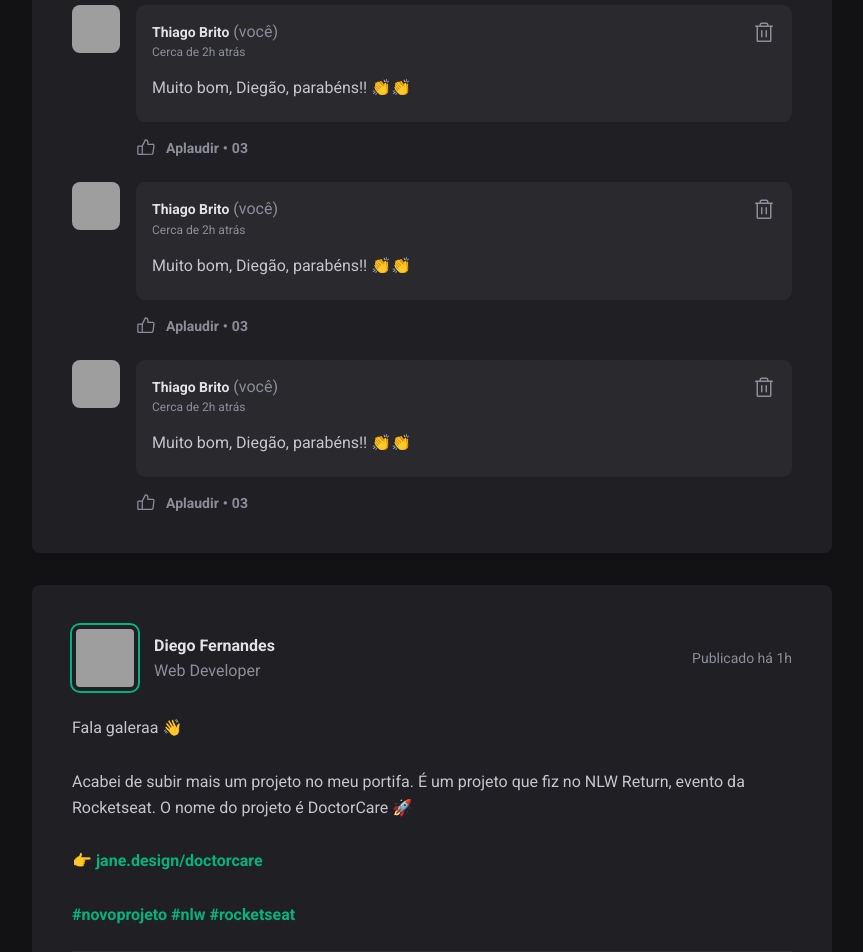
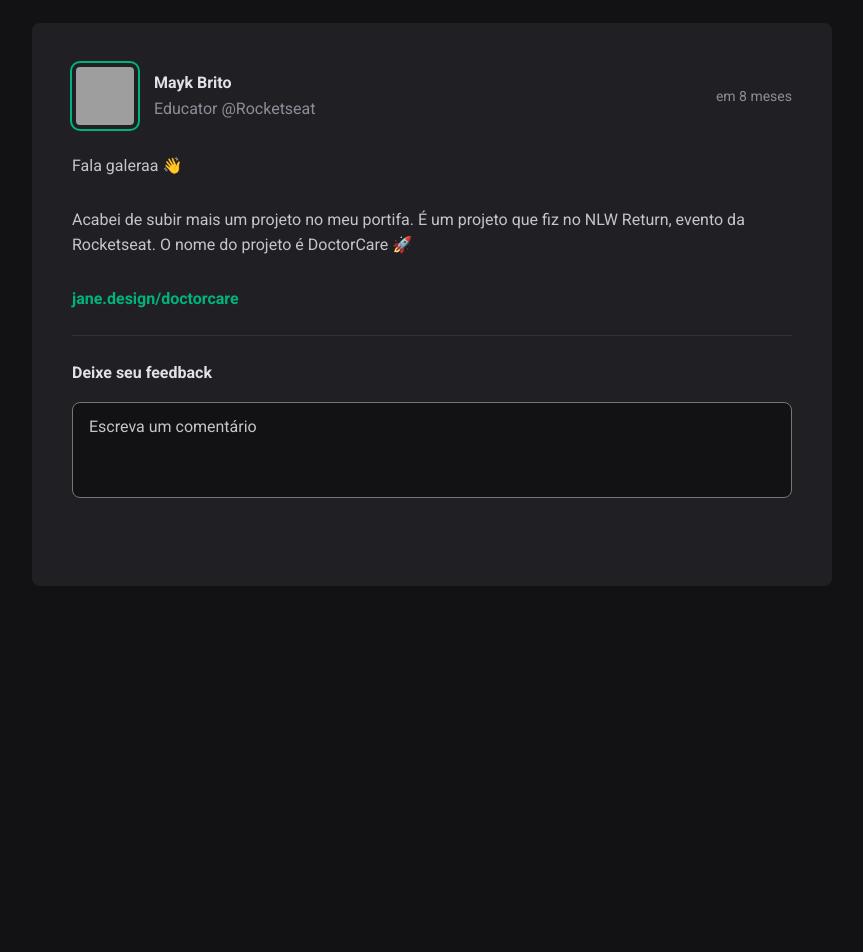
Before and after one commit to trybrito/ignite-feed, a React (Vite) app: page / in a window 1280 px wide. Shown: the part 680-1632 px from the top of the page, without its empty margins (352-1215 px from the left). After the commit the page ends 1298 px from the top, so only its background shows below. Built offline with nearby package versions, Linux system fonts and the light colour scheme; grey boxes are pictures that could not be loaded.

Commit message:
feat: showing posts

```diff
--- a/package.json
+++ b/package.json
@@ -9,6 +9,7 @@
     "preview": "vite preview"
   },
   "dependencies": {
+    "date-fns": "^4.1.0",
     "phosphor-react": "^1.4.1",
     "react": "^18.3.1",
     "react-dom": "^18.3.1"
--- a/src/components/Post/index.tsx
+++ b/src/components/Post/index.tsx
@@ -1,36 +1,61 @@
 import { Avatar } from "../Avatar";
 import { Comment } from "../Comment";
+
 import styles from "./styles.module.css";
 
-export function Post() {
+import { format, formatDistanceToNow } from "date-fns";
+import { ptBR } from "date-fns/locale";
+
+type Props = {
+  author: {
+    avatarUrl: string;
+    name: string;
+    role: string;
+  };
+  content: {
+    type: string;
+    content: string;
+  }[];
+  publishedAt: Date;
+};
+
+export function Post({ author, content, publishedAt }: Props) {
+  const publishedDateTitle = format(publishedAt, "d 'de' LLLL 'às' HH:mm'h'", {
+    locale: ptBR,
+  });
+
+  const publishedDateRelativeToNow = formatDistanceToNow(publishedAt, {
+    locale: ptBR,
+    addSuffix: true,
+  });
+
   return (
     <article className={styles.post}>
       <header>
         <div className={styles.author}>
-          <Avatar size="lg" src="https://github.com/diego3g.png" />
+          <Avatar size="lg" src={author.avatarUrl} />
           <div className={styles.authorInfo}>
-            <strong>Diego Fernandes</strong>
-            <span>Web Developer</span>
+            <strong>{author.name}</strong>
+            <span>{author.role}</span>
           </div>
         </div>
-        <time title="19 de Janeiro às 20:20" dateTime="2025-01-19 20:20:00">
-          Publicado há 1h
+        <time title={publishedDateTitle} dateTime={publishedAt.toISOString()}>
+          {publishedDateRelativeToNow}
         </time>
       </header>
       <div className={styles.content}>
-        <p>Fala galeraa 👋</p>
-        <p>
-          Acabei de subir mais um projeto no meu portifa. É um projeto que fiz
-          no NLW Return, evento da Rocketseat. O nome do projeto é DoctorCare 🚀
-        </p>
-        <p>
-          👉 <a href="#">jane.design/doctorcare</a>
-        </p>
-        <p>
-          <a href="#">#novoprojeto</a>&nbsp;
-          <a href="#">#nlw</a>&nbsp;
-          <a href="#">#rocketseat</a>&nbsp;
-        </p>
+        {content.map((line) => {
+          switch (line.type) {
+            case "paragraph":
+              return <p>{line.content}</p>;
+            case "link":
+              return (
+                <p>
+                  <a href="#">{line.content}</a>
+                </p>
+              );
+          }
+        })}
       </div>
       <form className={styles.commentForm}>
         <strong>Deixe seu feedback</strong>
@@ -40,11 +65,7 @@
         </footer>
       </form>
 
-      <div className={styles.commentList}>
-        <Comment />
-        <Comment />
-        <Comment />
-      </div>
+      <div className={styles.commentList}></div>
     </article>
   );
 }
--- a/src/pages/Home/index.tsx
+++ b/src/pages/Home/index.tsx
@@ -2,6 +2,51 @@
 import { Sidebar } from "../../components/Sidebar";
 import { Post } from "../../components/Post";
 import styles from "./styles.module.css";
+
+const posts = [
+  {
+    id: 1,
+    author: {
+      avatarUrl: "https://github.com/diego3g.png",
+      name: "Diego Fernandes",
+      role: "CTO @Rocketseat",
+    },
+    content: [
+      {
+        type: "paragraph",
+        content: "Fala galeraa 👋",
+      },
+      {
+        type: "paragraph",
+        content:
+          "Acabei de subir mais um projeto no meu portifa. É um projeto que fiz no NLW Return, evento da Rocketseat. O nome do projeto é DoctorCare 🚀",
+      },
+      { type: "link", content: "jane.design/doctorcare" },
+    ],
+    publishedAt: new Date("2025-01-02 14:32:15"),
+  },
+  {
+    id: 2,
+    author: {
+      avatarUrl: "https://github.com/maykbrito.png",
+      name: "Mayk Brito",
+      role: "Educator @Rocketseat",
+    },
+    content: [
+      {
+        type: "paragraph",
+        content: "Fala galeraa 👋",
+      },
+      {
+        type: "paragraph",
+        content:
+          "Acabei de subir mais um projeto no meu portifa. É um projeto que fiz no NLW Return, evento da Rocketseat. O nome do projeto é DoctorCare 🚀",
+      },
+      { type: "link", content: "jane.design/doctorcare" },
+    ],
+    publishedAt: new Date("2025-10-02 21:10:25"),
+  },
+];
 
 export function Home() {
   return (
@@ -11,9 +56,16 @@
       <div className={styles.wrapper}>
         <Sidebar />
         <main>
-          <Post />
-          <Post />
-          <Post />
+          {posts.map(({ author, content, publishedAt }, index) => {
+            return (
+              <Post
+                author={author}
+                content={content}
+                publishedAt={publishedAt}
+                key={index}
+              />
+            );
+          })}
         </main>
       </div>
     </div>
```
Also changed, not shown: 1 other file (tests, documents, lock files or other folders).
